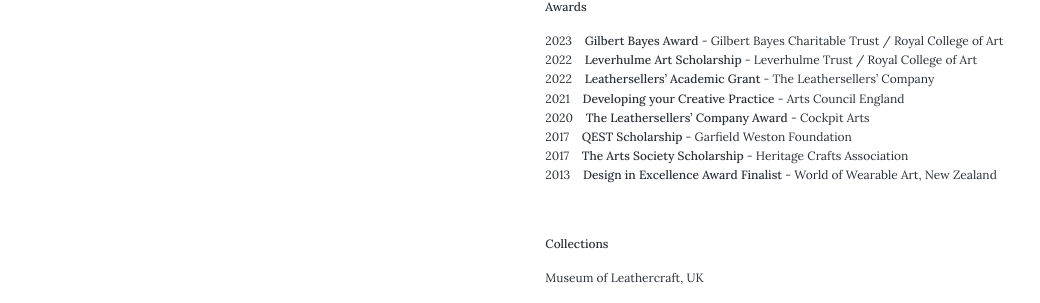
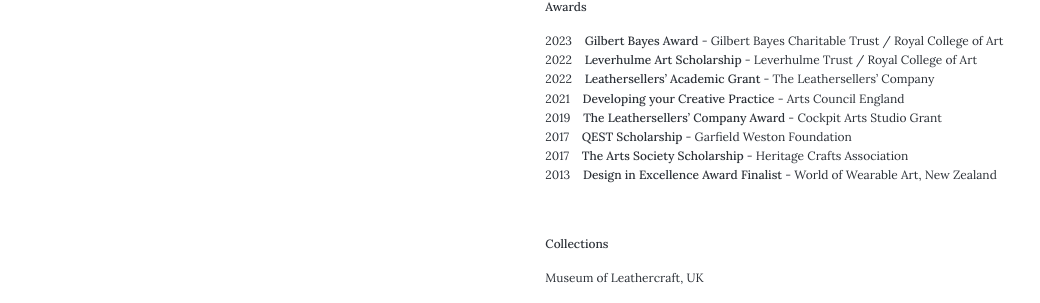
Before and after one commit to francespinnock/francespinnock.github.io, a Jekyll site: the page built from _pages/cv.md, in a window 1280 px wide and 900 px high, scrolled down 533 px. Shown: the part 335-638 px from the top of the window, without its empty margins (28-1068 px from the left). Built offline with Jekyll 4.4.1, drawn with Linux system fonts in a browser that asks for light colours; nearby versions of some CDN libraries.

Commit message:
Update cv.md

```diff
--- a/_pages/cv.md
+++ b/_pages/cv.md
@@ -65,7 +65,7 @@ Open 12–6pm daily, with a late opening on Friday 30 June until 7.30pm
 2022&nbsp;&nbsp;&nbsp; **Leverhulme Art Scholarship** - Leverhulme Trust / Royal College of Art
 2022&nbsp;&nbsp;&nbsp; **Leathersellers' Academic Grant** - The Leathersellers' Company
 2021&nbsp;&nbsp;&nbsp; **Developing your Creative Practice** - Arts Council England
-2020&nbsp;&nbsp;&nbsp; **The Leathersellers’ Company Award** - Cockpit Arts
+2019&nbsp;&nbsp;&nbsp; **The Leathersellers’ Company Award** - Cockpit Arts Studio Grant
 2017&nbsp;&nbsp;&nbsp; **QEST Scholarship** - Garfield Weston Foundation
 2017&nbsp;&nbsp;&nbsp; **The Arts Society Scholarship** - Heritage Crafts Association
 2013&nbsp;&nbsp;&nbsp; **Design in Excellence Award Finalist** - World of Wearable Art, New Zealand
```
